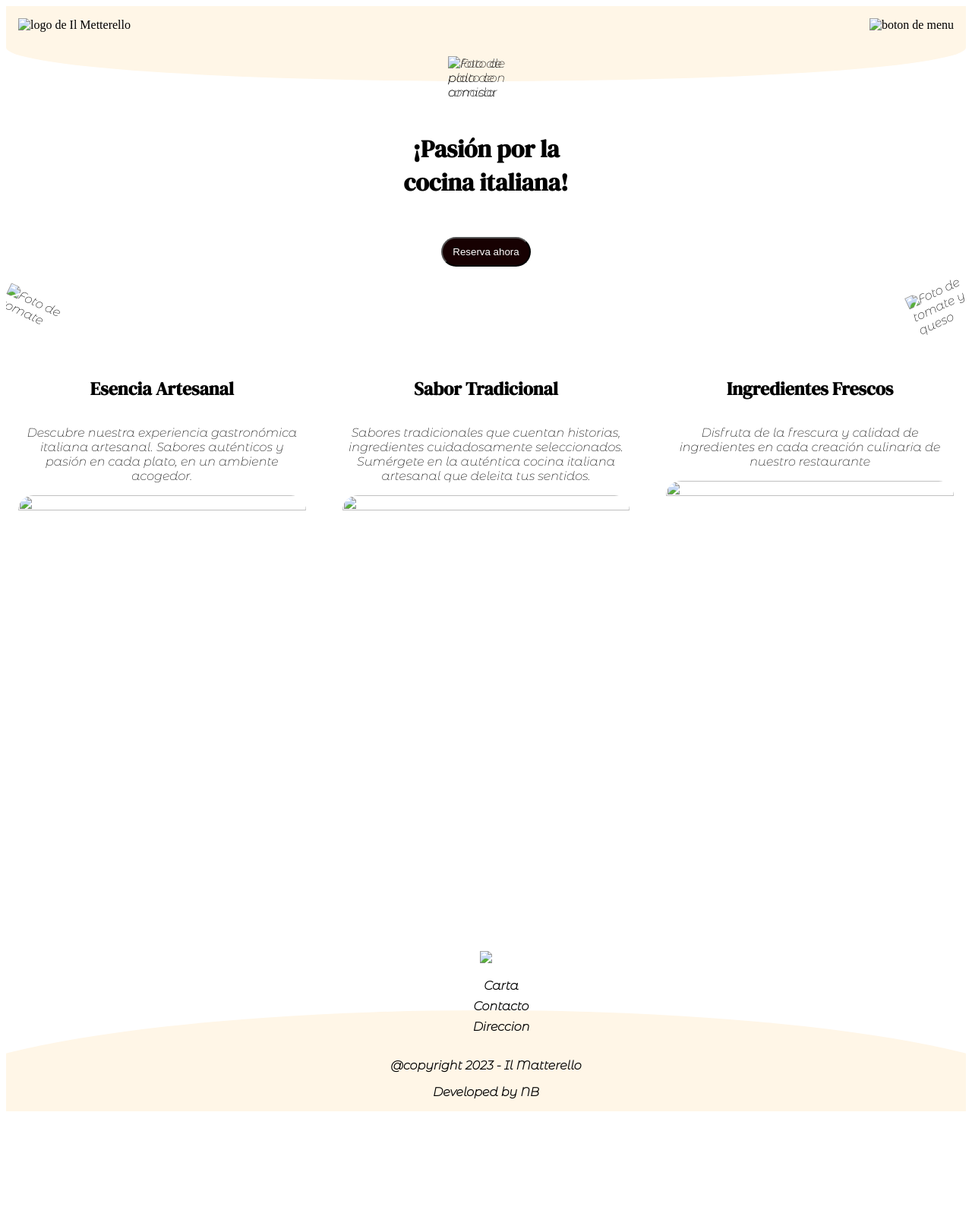
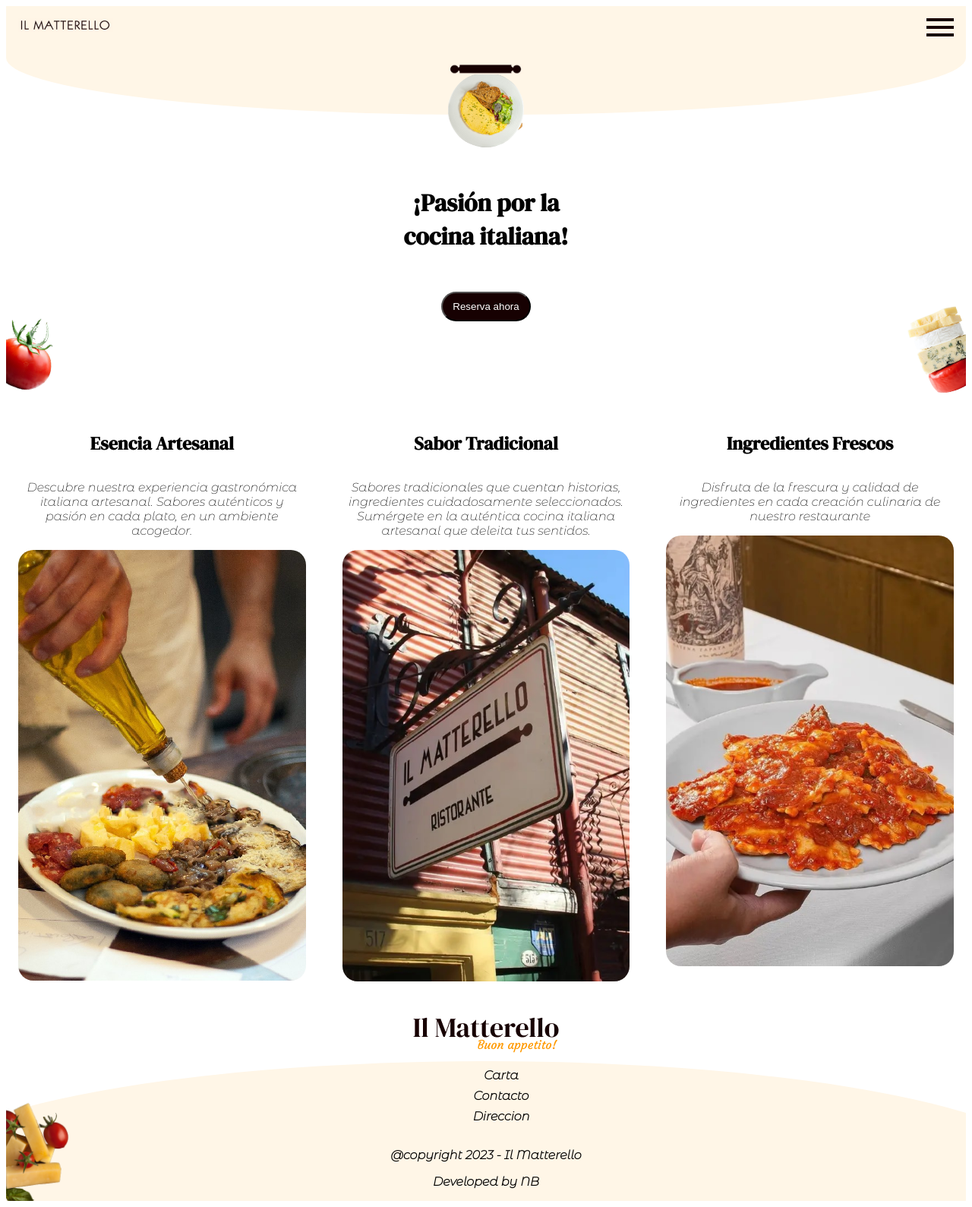
Before and after one commit to Natalia-Belsito/proyecto-restaurante, a plain HTML site: page index.html in a window 1280 px wide. Shown: the whole page at 76% size. Before the commit the page ends 1471 px from the top, so only its background shows below. Drawn offline with Linux system fonts and the light colour scheme; the site is published under a folder, as on GitHub Pages, so addresses that start at the root find nothing.

Commit message:
corrección links imágenes

```diff
--- a/index.html
+++ b/index.html
@@ -15,21 +15,21 @@
     <header>
         <nav class="navbar">
             <div class="brand">
-                <img src="/Assets/logo_text.png" alt="logo de Il Metterello">
+                <img src="Assets/logo_text.png" alt="logo de Il Metterello">
             </div>
             <div class="actions">
-                <img src="/Assets/icons/menu.svg" alt="boton de menu">
+                <img src="Assets/icons/menu.svg" alt="boton de menu">
             </div>
         </nav>
     </header>
 
     <main>
         <section class="hero">
-            <img src="/Assets/hero_left.png" class="left-floating" alt="Foto de tomate">
-            <img src="/Assets/hero_right.png" class="right-floating" alt="Foto de tomate y queso">
+            <img src="Assets/hero_left.png" class="left-floating" alt="Foto de tomate">
+            <img src="Assets/hero_right.png" class="right-floating" alt="Foto de tomate y queso">
             <div class="plate-wrapper">
-                <img src="/Assets/bar_logo.png" class="logo-bar" alt="Foto de palo de amasar">
-                <img src="/Assets/plate.png" alt="foto de plato con comida">
+                <img src="Assets/bar_logo.png" class="logo-bar" alt="Foto de palo de amasar">
+                <img src="Assets/plate.png" alt="foto de plato con comida">
                 <div class="plate-circle"></div>
             </div>
             <div class="hero-content">
@@ -43,27 +43,27 @@
                 <div class="feature">
                     <h4 class="text-serif feature-title">Esencia Artesanal</h4>
                     <p>Descubre nuestra experiencia gastronómica italiana artesanal. Sabores auténticos y pasión en cada plato, en un ambiente acogedor.</p>
-                    <img src="/Assets/image1.jpg" alt="">
+                    <img src="Assets/image1.jpg" alt="">
                 </div>
                 <div class="feature">
                     <h4 class="text-serif feature-title">Sabor Tradicional</h4>
                     <p>Sabores tradicionales que cuentan historias, ingredientes cuidadosamente seleccionados. Sumérgete en la auténtica cocina italiana artesanal que deleita tus sentidos.</p>
-                    <img src="/Assets/image2.jpg" alt="">
+                    <img src="Assets/image2.jpg" alt="">
                 </div>
                 <div class="feature">
                     <h4 class="text-serif feature-title">Ingredientes Frescos</h4>
                     <p>Disfruta de la frescura y calidad de ingredientes en cada creación culinaria de nuestro restaurante</p>
-                    <img src="/Assets/image3.jpg" alt="">
+                    <img src="Assets/image3.jpg" alt="">
                 </div>
             </div>
         </section>
     </main>
 
     <footer class="footer">
-        <img src="/Assets/cheese_footer.png" class="footer-floating" >
+        <img src="Assets/cheese_footer.png" class="footer-floating" >
         <div class="footer-circle"></div>
         <div class="logo-footer">
-            <img src="/Assets/logo_footer.png">
+            <img src="Assets/logo_footer.png">
         </div>
         <div class="links">
             <ul type="none">
```
